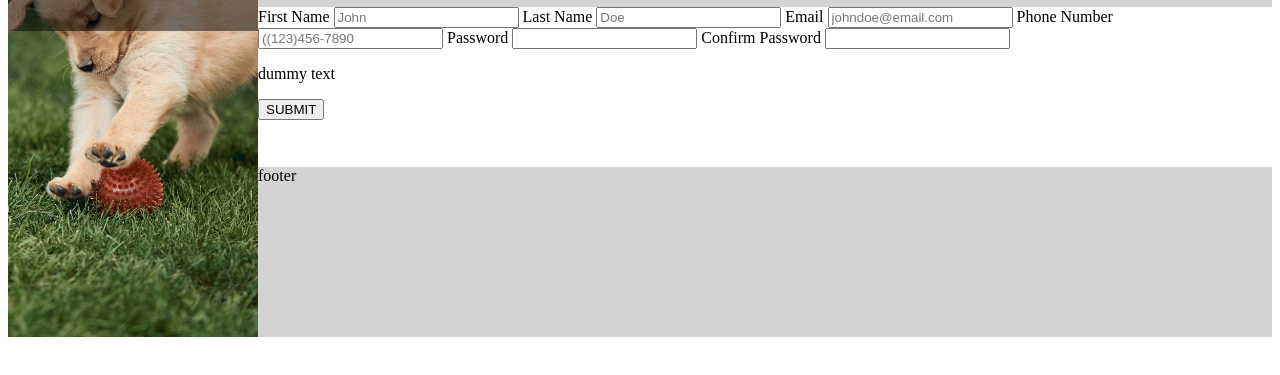
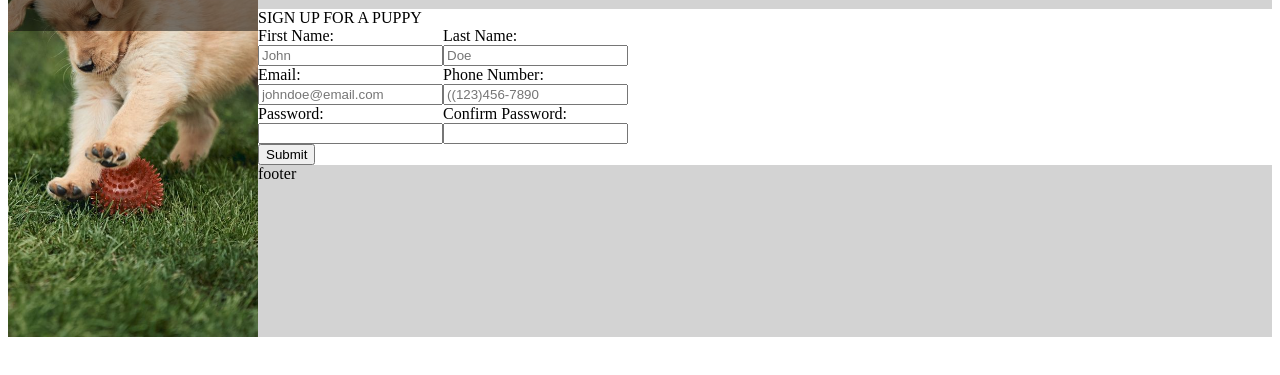
Before and after one commit to andrewmarabante/sign_up_form, a plain HTML site: page index.html in a window 1280 px wide. Shown: the part 171-546 px from the top of the page. Drawn offline with Linux system fonts and the light colour scheme.

Commit message:
Changed the html and css of right side to better accomplish when we add in javascript

```diff
--- a/index.html
+++ b/index.html
@@ -1,11 +1,13 @@
 <!DOCTYPE html>
 <html lang="en">
+
 <head>
     <meta charset="UTF-8">
     <meta name="viewport" content="width=device-width, initial-scale=1.0">
     <title>Document</title>
     <link rel="stylesheet" href="style.css">
 </head>
+
 <body>
     <div class="container1">
         <div id="logo">logo</div>
@@ -13,30 +15,52 @@
     <div class="container2">
         <div class="headfoot">header</div>
         <div class="center">
-            <form>
-                <label for="firstname">First Name</label>
-                <input type="text" id="firstname" name="firstname" placeholder="John">
+            <form id="form" action="/">
+                <div class="formtitle">SIGN UP FOR A PUPPY</div>
+                <div class="names">
+                    <div class="input-control">
+                        <label for="firstname">First Name:</label>
+                        <input type="text" id="firstname" name="firstname" placeholder="John">
+                        <div class="error"></div>
+                    </div>
+                    <div class="input-control">
+                        <label for="lastname">Last Name:</label>
+                        <input type="text" id="lastname" name="lastname" placeholder="Doe">
+                        <div class="error"></div>
+                    </div>
+                </div>
 
-                <label for="lastname">Last Name</label>
-                <input type="text" id="lastname" name="lastname" placeholder="Doe">
+                <div class="emnum">
+                    <div class="input-control">
+                        <label for="email">Email:</label>
+                        <input type="email" id="email" name="email" placeholder="johndoe@email.com">
+                        <div class="error"></div>
+                    </div>
+                    <div class="input-control">
+                        <label for="phone">Phone Number:</label>
+                        <input type="tel" id="phone" name="phone" placeholder="((123)456-7890">
+                        <div class="error"></div>
+                    </div>
+                </div>
 
-                <label for="email">Email</label>
-                <input type="email" id="email" name="email" placeholder="johndoe@email.com">
-
-                <label for="phone">Phone Number</label>
-                <input type="tel" id="phone" name="phone" placeholder="((123)456-7890">
-
-                <label for="pass">Password</label>
-                <input type="password" id="pass" name="pass" >
-
-                <label for="confirmpassword">Confirm Password</label>
-                <input type="password" id="confirmpassword" name="confirmpassword">
-                <p id="passmessage">dummy text</p>
-
-                <input type="button" value="SUBMIT"/>
+                <div class="passwords">
+                    <div class="input-control">
+                        <label for="pass">Password:</label>
+                        <input type="password" id="pass" name="pass">
+                        <div class="error"></div>
+                    </div>
+                    <div class="input-control">
+                        <label for="confirmpass">Confirm Password:</label>
+                        <input type="password" id="confirmpass" name="confirmpass">
+                        <div class="error"></div>
+                    </div>
+                </div>
+                <button type="submit">Submit</button>
             </form>
         </div>
         <div class="headfoot">footer</div>
     </div>
+    <script src="script.js"></script>
 </body>
+
 </html>
--- a/style.css
+++ b/style.css
@@ -31,7 +31,20 @@ body{
     flex: 1;
     background-color: lightgrey;
 }
-.center{
-    height: 10em;
 
+.input-control{
+    display: flex;
+    flex-direction: column;
 }
+
+.names{
+    display: flex;
+}
+
+.emnum{
+    display: flex;
+}
+
+.passwords{
+    display: flex;
+}
```
